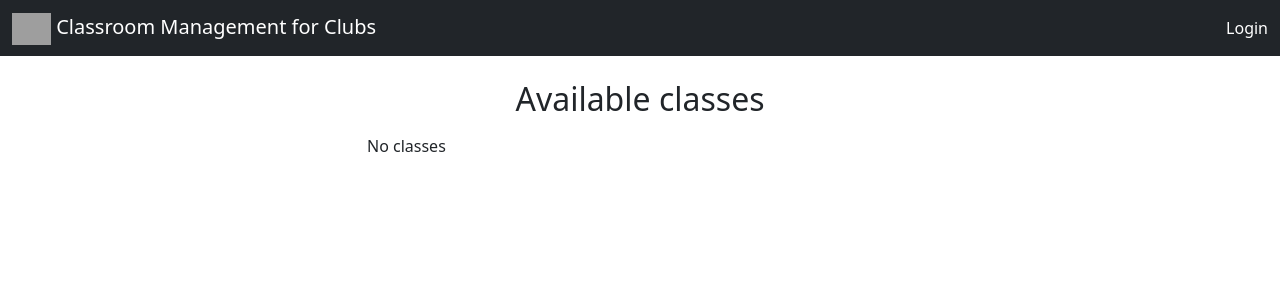
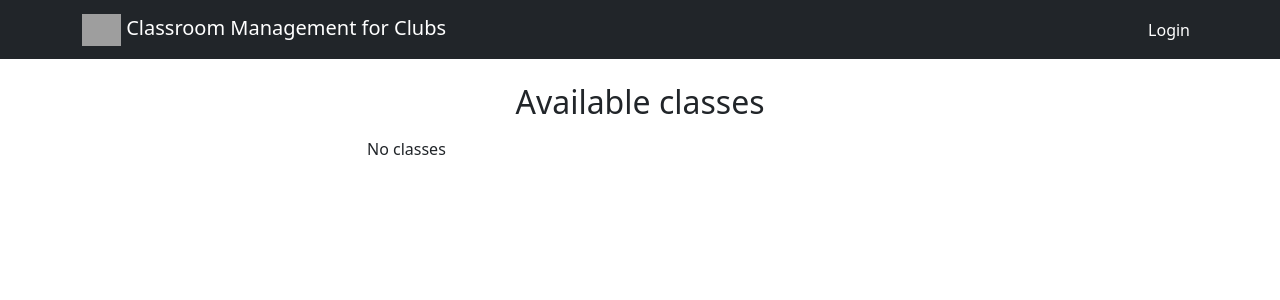
Before and after one commit to p3nal/classroom-management, a Django app: page / in a window 1280 px wide. Shown: the top 300 px of the page. Run offline with Django 4.2, Linux system fonts and the light colour scheme; data that the repository does not hold is empty; grey boxes are pictures that could not be loaded.

Commit message:
made some bootstrap improvements

```diff
--- a/classroomgmt/views.py
+++ b/classroomgmt/views.py
@@ -18,6 +18,7 @@ def index(request):
     context = {'class_list': class_list}
     return render(request, 'classroomgmt/index.html', context)
 
+
 @login_required(login_url='/login/')
 def book(request, class_id):
     user = request.user
@@ -31,6 +32,8 @@ def book(request, class_id):
     except Clas.DoesNotExist:
         return render(request, 'classroomgmt/failedtobook.html', {})
 
+    # add static variable here or something so we dont keep making calls to db
+    # if the user keeps asking for booking even tho he exceeded limit
     # limit how many classes can one user book
     numOfReservations = len(Reservation.objects.all().filter(club=club))
     if numOfReservations>2:
--- a/templates/base.html
+++ b/templates/base.html
@@ -11,33 +11,36 @@
   <title>Classroom Management for Clubs</title>
 </head>
 
-<body class="override">
-  <nav class="navbar bg-dark sticky-top">
-    <div class="container-fluid">
-      <div class="navbar-header">
-        <a class="navbar-brand" href="/" style="color:white">
-            <!-- yeah free image outsourcing yall.. -->
-          <img src="https://cdn.discordapp.com/attachments/909510051981590573/917092102393954324/ensias.png" alt="" width="39" height="32" class="d-inline-block align-text-top">
+<body>
+  <header class='site-header'>
+    <nav class="navbar navbar-expand-md bg-dark sticky-top">
+      <div class="container">
+        <a class="navbar-brand mr-auto" href="/" style="color:white">
+          <!-- yeah free image outsourcing yall.. -->
+          <img src="https://cdn.discordapp.com/attachments/909510051981590573/917092102393954324/ensias.png" alt=""
+          width="39" height="32" class="d-inline-block align-text-top">
           Classroom Management for Clubs
         </a>
-      </div>
-      <div>
+
         <div class="navbar-nav">
-          {% if request.user.is_authenticated %}
-          <div class="navbar-header">
-              <a class="nav-link" href="{% url 'logout' %}" style="color:white">Logout</a>
-          </div>
+          {% if user.is_authenticated %}
+            {% if user.is_staff %}
+              <a style="color:white" class="nav-item nav-link" href="#">{{ user.username.title }} </a>
+              <a class="nav-item nav-link" style="color:white" href="{% url 'logout' %}">Logout</a>
+            {% else %}
+              <a style="color:white" class="nav-item nav-link" href="#">{{ user.club.name }} </a>
+              <a class="nav-item nav-link" style="color:white" href="{% url 'logout' %}">Logout</a>
+            {% endif %}
           {% else %}
-          <div class="navbar-header">
-              <a class="nav-link" href="{% url 'login' %}" style="color:white">Login</a>
-          </div>
+            <a style="color:white" class="nav-item nav-link" href="{% url 'login' %}">Login</a>
           {% endif %}
         </div>
       </div>
-    </div>
-  </nav>
+
+    </nav>
+  </header>
   <section class="container">
-      <br/>
+    <br />
     <div class="row">
       <div class="col-md-6 m-auto">
         {% block content %}{% endblock %}
```
